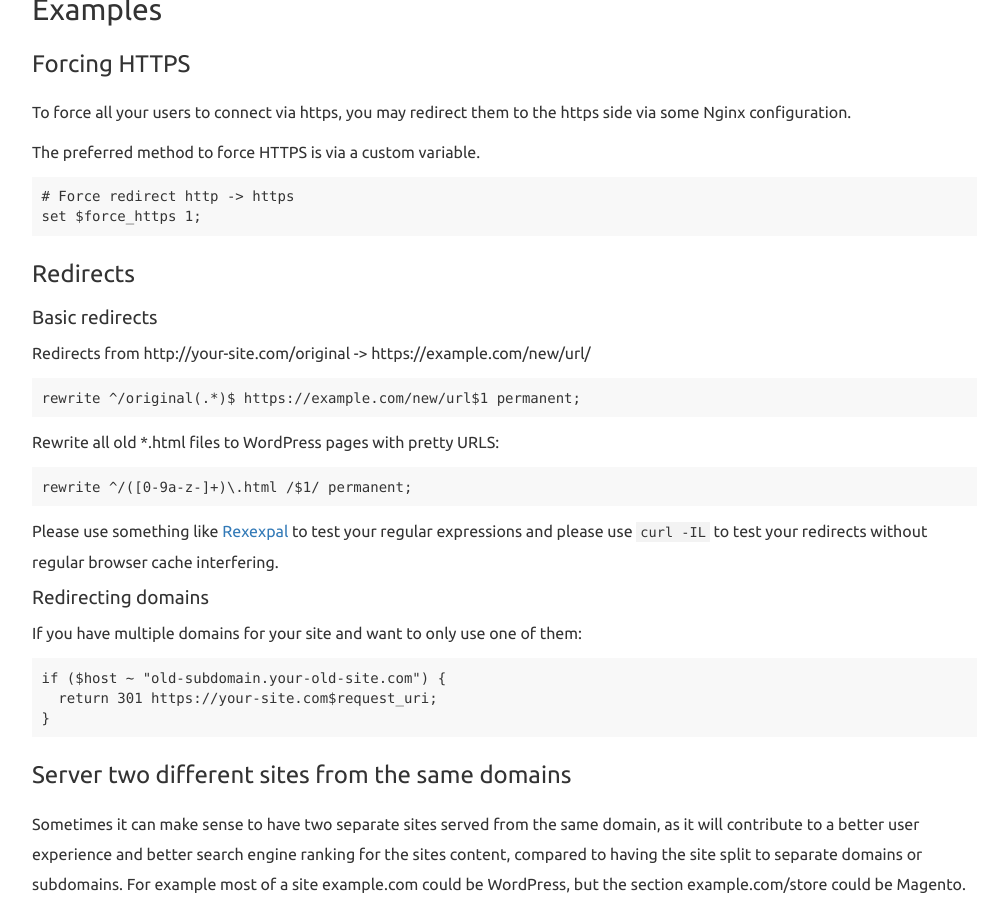
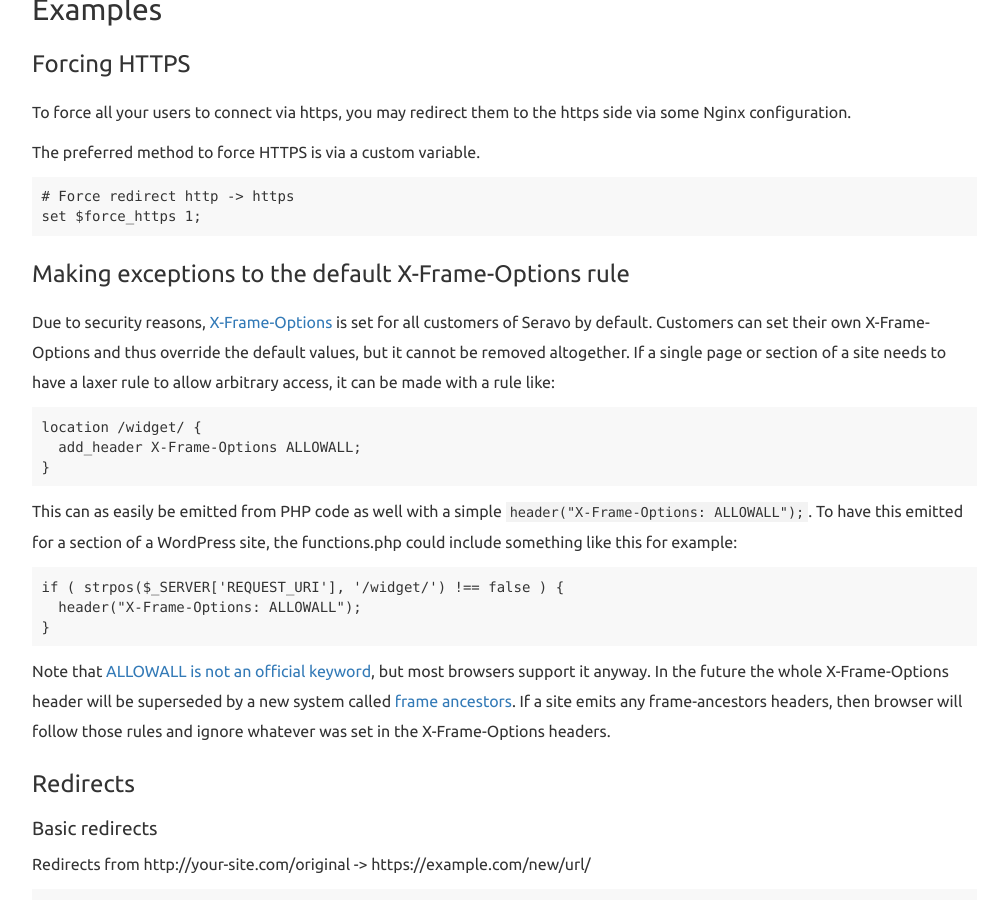
Before and after one commit to Seravo/docs, a Jekyll site: the page built from _posts/2015-10-11-nginx.md, in a window 1280 px wide and 900 px high, scrolled down 1835 px. Shown: the whole window, without its empty margins (233-1229 px from the left). Built offline with Jekyll 4.4.1, drawn with Linux system fonts in a browser that asks for light colours; nearby versions of some CDN libraries; some of the changed text lies outside the part shown.

Commit message:
Add section about X-Frame-Options and ALLOWALL
Also fix minor spelling and styling issues.

````diff
--- a/_posts/2015-10-11-nginx.md
+++ b/_posts/2015-10-11-nginx.md
@@ -20,7 +22,7 @@ Our default Nginx configuration includes:
 * A Let's Encrypt certificate for your public domains
 * HTTP cache with [stale cache](http://nginx.org/en/docs/http/ngx_http_proxy_module.html#proxy_cache_use_stale) configured
 * Automatic expiration headers for static content
-* The [Pagespeed](https://developers.google.com/speed/pagespeed/module/) module.
+* The [Pagespeed](https://developers.google.com/speed/pagespeed/module/) module
 * User configurable API
 * Gzip
 * And lots more...
@@ -68,6 +70,7 @@ wp-restart-nginx
 If there are any errors `wp-restart-nginx` will warn you about them and refuse to restart before the issue is fixed.
 
 ## Examples
+
 ### Forcing HTTPS
 
 To force all your users to connect via https, you may redirect them to the https side via some Nginx configuration.
@@ -79,9 +82,30 @@ The preferred method to force HTTPS is via a custom variable.
 set $force_https 1;
 ```
 
+### Making exceptions to the default X-Frame-Options rule
+
+Due to security reasons, [X-Frame-Options](https://developer.mozilla.org/en-US/docs/Web/HTTP/Headers/X-Frame-Options) is set for all customers of Seravo by default. Customers can set their own X-Frame-Options and thus override the default values, but it cannot be removed altogether. If a single page or section of a site needs to have a laxer rule to allow arbitrary access, it can be made with a rule like:
+
+```
+location /widget/ {
+  add_header X-Frame-Options ALLOWALL;
+}
+```
+
+This can as easily be emitted from PHP code as well with a simple `header("X-Frame-Options: ALLOWALL");`. To have this emitted for a section of a WordPress site, the functions.php could include something like this for example:
+
+```
+if ( strpos($_SERVER['REQUEST_URI'], '/widget/') !== false ) {
+  header("X-Frame-Options: ALLOWALL");
+}
+```
+
+Note that [ALLOWALL is not an official keyword](https://tools.ietf.org/html/rfc7034), but most browsers support it anyway. In the future the whole X-Frame-Options header will be superseded by a new system called [frame ancestors](https://www.w3.org/TR/CSP2/#directive-frame-ancestors). If a site emits any frame-ancestors headers, then browser will follow those rules and ignore whatever was set in the X-Frame-Options headers.
+
 ### Redirects
 
 #### Basic redirects
+
 Redirects from http://your-site.com/original -> https://example.com/new/url/
 
 ```
@@ -97,6 +121,7 @@ rewrite ^/([0-9a-z-]+)\.html /$1/ permanent;
 Please use something like [Rexexpal](http://www.regexpal.com/) to test your regular expressions and please use `curl -IL` to test your redirects without regular browser cache interfering.
 
 #### Redirecting domains
+
 If you have multiple domains for your site and want to only use one of them:
 
 ```
@@ -120,6 +145,7 @@ location /store/ {
 ```
 
 ### The PageSpeed module
+
 PageSpeed sniffs your html documents and rewrites them to be faster. This process is very site specific, so test everything carefully before enabling PageSpeed in production. You can find all filters in [Google documentation](https://developers.google.com/speed/pagespeed/module/filters).
 
 #### Turn pagespeed on
````
Also changed, not shown: other parts of _posts/2015-10-11-nginx.md (+3 -1 lines), _pages/remote-testing.md (+1 -1 lines).
